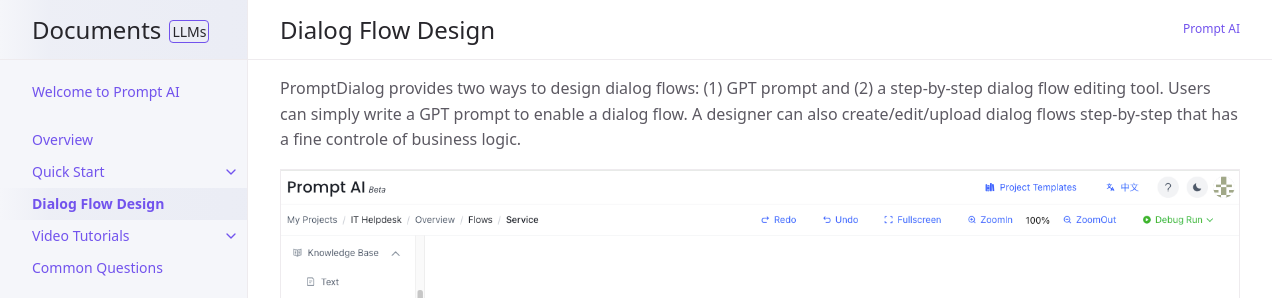
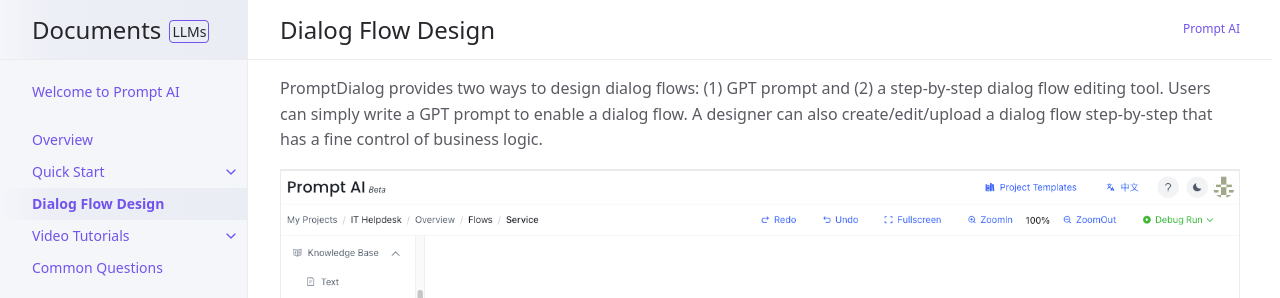
Before and after one commit to ws-cd/ws-cd.github.io, a Jekyll site: the page built from docs/cloud_design.md, in a window 1280 px wide and 1118 px high. Shown: the top 298 px of the window. Built offline with Jekyll 4.4.1, drawn with Linux system fonts in a browser that asks for light colours.

Commit message:
Update cloud_design.md

```diff
--- a/docs/cloud_design.md
+++ b/docs/cloud_design.md
@@ -7,7 +7,7 @@ has_children: false
 # Dialog Flow Design
 {: .no_toc .header }
 
-PromptDialog provides two ways to design dialog flows: (1) GPT prompt and (2) a step-by-step dialog flow editing tool. Users can simply write a GPT prompt to enable a dialog flow.  A designer can also create/edit/upload dialog flows step-by-step that has a fine controle of business logic.
+PromptDialog provides two ways to design dialog flows: (1) GPT prompt and (2) a step-by-step dialog flow editing tool. Users can simply write a GPT prompt to enable a dialog flow.  A designer can also create/edit/upload a dialog flow step-by-step that has a fine control of business logic.
 
 ![cloud_design.png](/assets/images/cloud_design/01-cloud_design.png)
 
```
